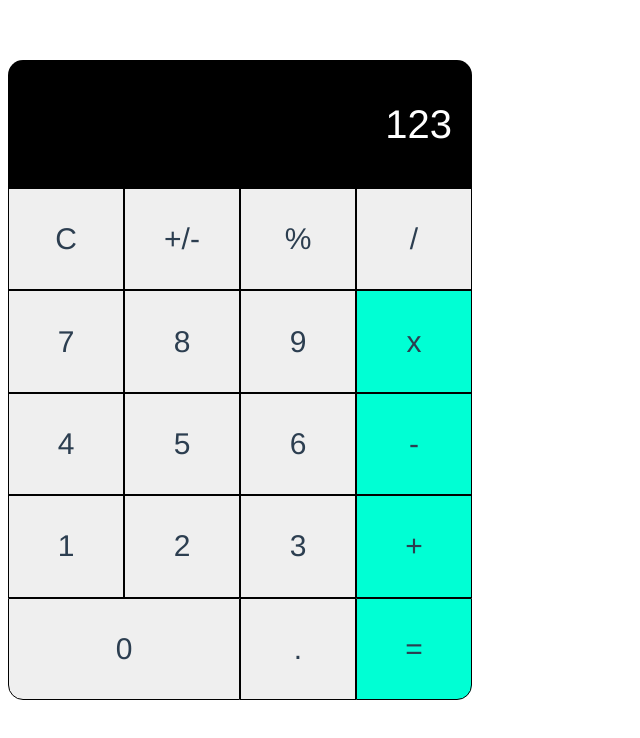
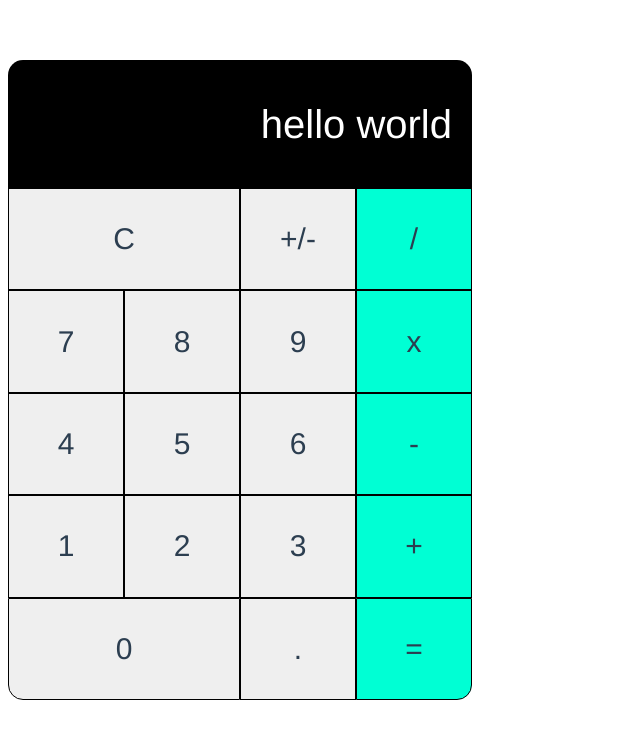
Before and after one commit to christinbartz/Calculator-in-Vue.js, a Vue app: page / in a window 1280 px wide. Shown: the top 738 px of the page, without its empty margins (0-640 px from the left). Built offline with nearby package versions, Linux system fonts and the light colour scheme.

Commit message:
fixed data object
missing return statement added

```diff
--- a/src/components/CalcUI.vue
+++ b/src/components/CalcUI.vue
@@ -1,18 +1,17 @@
 <template>
   <div class="calc">
     <div class="calc__display">
-     <div> 123 </div>
+     <div> {{evalArray}} </div>
     </div>
     <div class="calc__btn-container">
       <div class="calc__row">
-        <div class="calc__btn calc__btn--">C</div>
+        <div class="calc__btn calc__btn--double">C</div>
         <div class="calc__btn calc__btn--">+/-</div>
-        <div class="calc__btn calc__btn--">%</div>
-        <div class="calc__btn calc__btn--">/</div>
+        <div class="calc__btn calc__btn--operator">/</div>
       </div>
       <div class="calc__row">
         <div @click="clickHandler('7')" class="calc__btn calc__btn--num">7</div>
-        <div @click="clickHandler('8')" class="calc__btn calc__btn--num">8</div>
+        <div @click="clikHandler('8')" class="calc__btn calc__btn--num">8</div>
         <div @click="clickHandler('9')" class="calc__btn calc__btn--num">9</div>
         <div @click="clickHandler('*')" class="calc__btn calc__btn--operator">x</div>
       </div>
@@ -42,7 +41,9 @@
 export default {
   name: 'CalcUI',
   data: () => {
-    evalArray: []
+    return {
+      evalArray: 'hello world' // ['1', '2', '3']
+    }
   },
   methods: {
     clickHandler: (msg) => {
```
